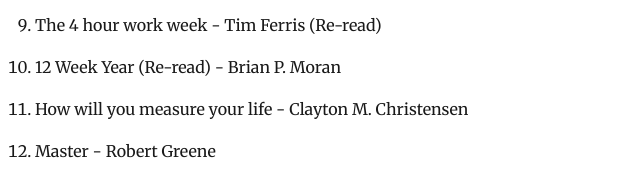
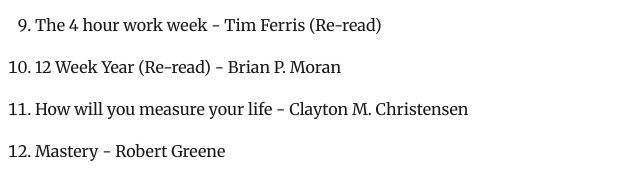
Before and after one commit to jaslloyd/my-blog, a Gatsby site: page /2020-12-25-2020-year-in-review/ in a window 1280 px wide. Shown: the part 1181-1371 px from the top of the page, 290-930 px from the left. Built offline with nearby package versions, Linux system fonts and the light colour scheme; Gatsby itself is replaced by a stand-in of ours; some packages are replaced by stand-ins of ours.

Commit message:
Update index.md

```diff
--- a/content/blog/2020-12-25-2020-year-in-review/index.md
+++ b/content/blog/2020-12-25-2020-year-in-review/index.md
@@ -28,7 +28,7 @@
 9. The 4 hour work week - Tim Ferris (Re-read)
 10. 12 Week Year (Re-read) - Brian P. Moran
 11. How will you measure your life - Clayton M. Christensen
-12. Master - Robert Greene
+12. Mastery - Robert Greene
 
 **Goal**: Complete at least 30 - 50 Leet Code Questions
 **Outcome**: Not Achieved - I planned on doing a few questions every month but I was never able to just sit down and code on them. I did some small side projects which I think I found more enjoyable than the leet code questions. I do plan on trying to do more of these leet code / Algorithm / Challenge type questions just to keep my memory fresh of Data structures and Algorithms.
```
